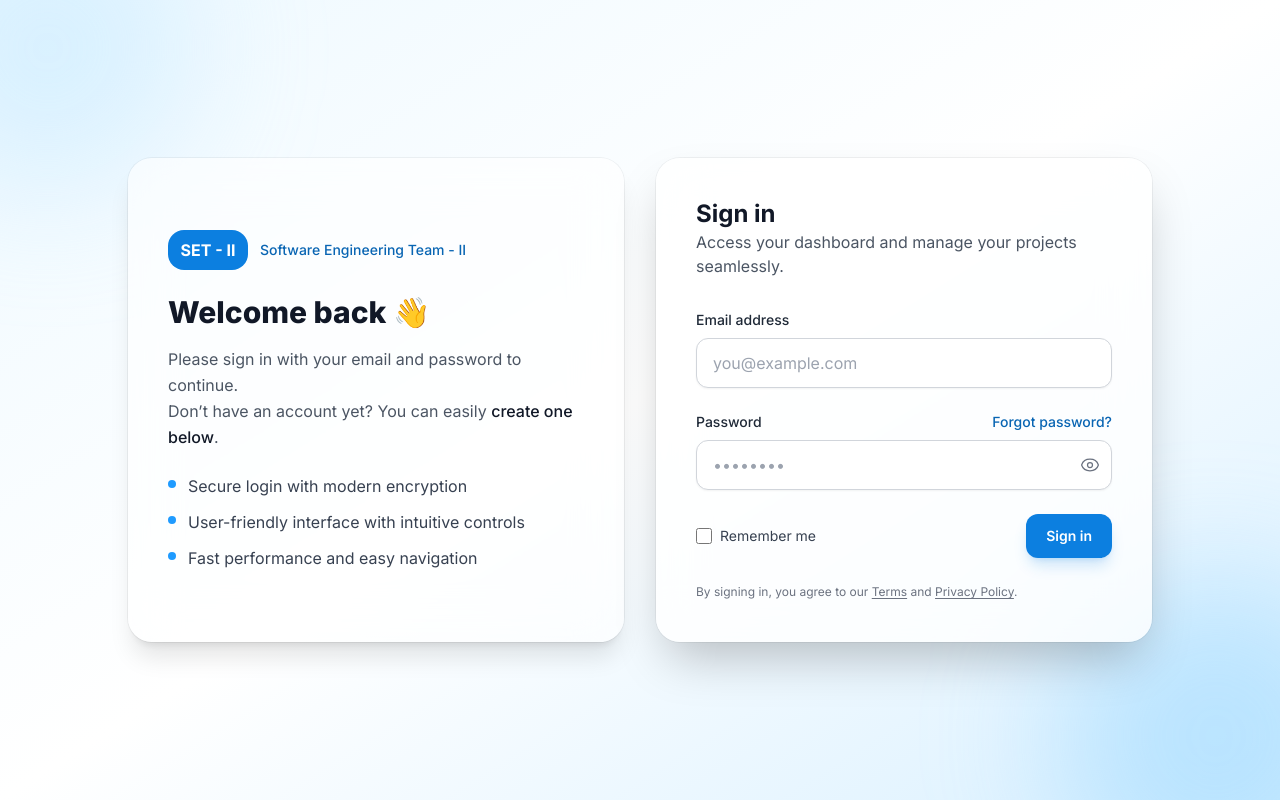
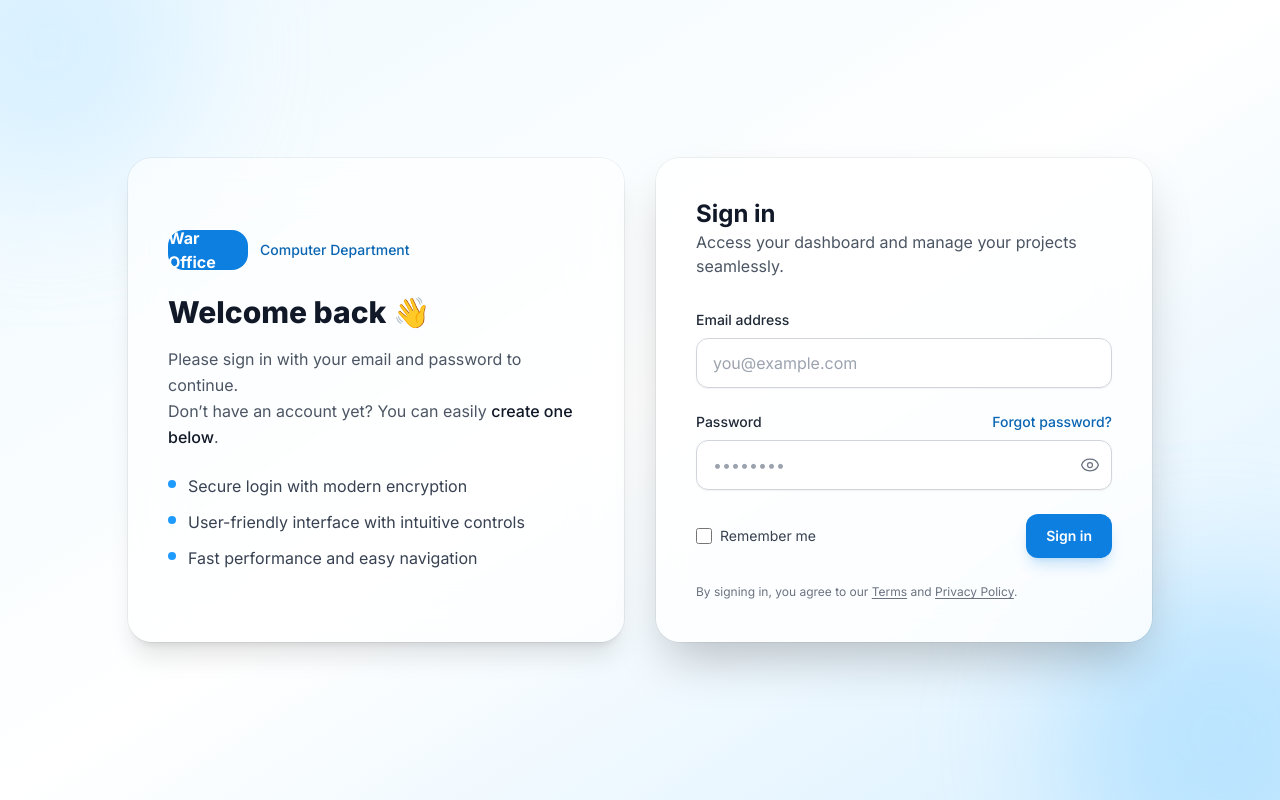
Before and after one commit to kyawsoehla0101/office-management, a Django app: page / in a window 1280 px wide. Run offline with Django 5.2, Linux system fonts and the light colour scheme; data comes from the database, SQL or seed files in the repository; some libraries are stand-ins or nearby versions.

Commit message:
changed title in login

```diff
--- a/templates/pages/login.html
+++ b/templates/pages/login.html
@@ -56,8 +56,8 @@
         <!-- Left panel -->
         <section class="hidden lg:flex flex-col justify-center rounded-3xl bg-white/60 backdrop-blur-xl p-10 shadow-xl ring-1 ring-black/5">
           <div class="mb-6 inline-flex items-center gap-3">
-            <div class="h-10 w-20 rounded-2xl bg-brand-600 flex items-center justify-center text-white font-bold">SET - II</div>
-            <p class="text-sm font-medium text-brand-700">Software Engineering Team - II</p>
+            <div class="h-10 w-20 rounded-2xl bg-brand-600 flex items-center justify-center text-white font-bold">War Office</div>
+            <p class="text-sm font-medium text-brand-700">Computer Department</p>
           </div>
 
           <h1 class="text-3xl font-extrabold text-gray-900">
```
